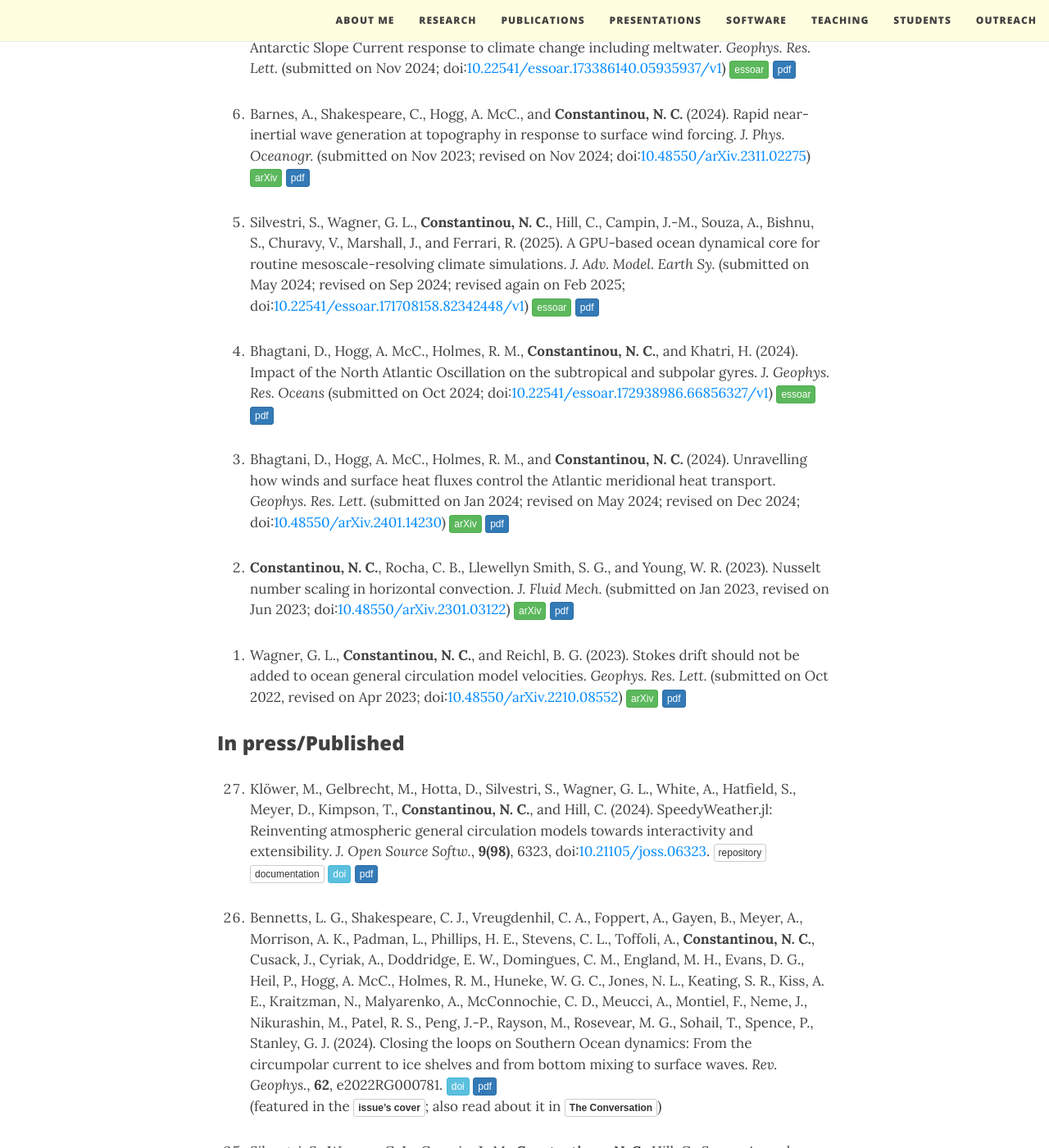
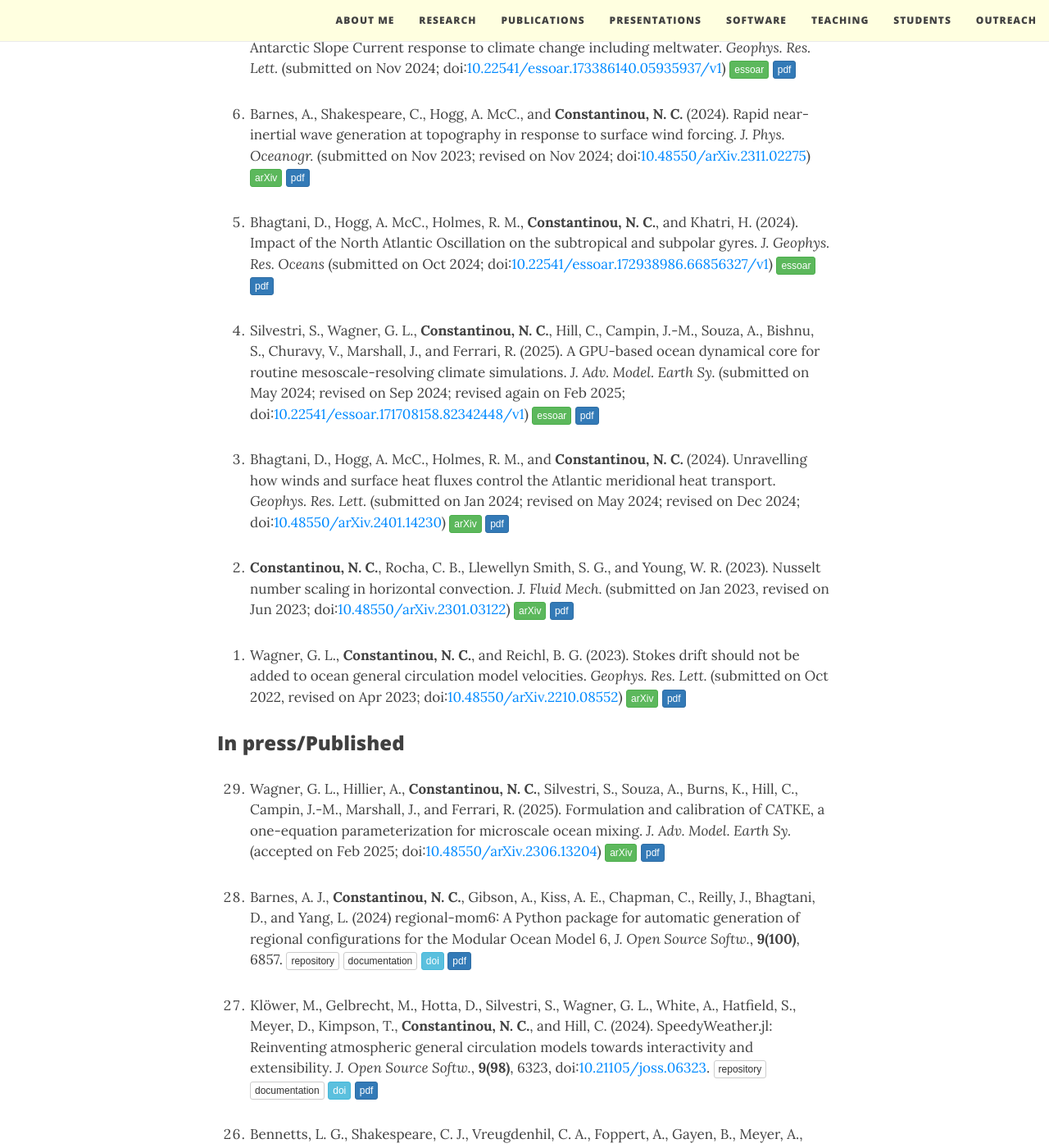
Before and after one commit to navidcy/navidcy.github.io, a Jekyll site: the page built from publications.md, in a window 1280 px wide and 1400 px high, scrolled down 548 px. Shown: the whole window at 82% size. Built offline with Jekyll 4.4.1, drawn with Linux system fonts in a browser that asks for light colours; nearby versions of some CDN libraries; comment, search, counter and statistics services are not loaded.

Commit message:
put back missing papers!

```diff
--- a/publications.md
+++ b/publications.md
@@ -24,9 +24,11 @@
 
 0. Barnes, A., Shakespeare, C., Hogg, A. McC., and **Constantinou, N. C.** (2024). Rapid near-inertial wave generation at topography in response to surface wind forcing. _J. Phys. Oceanogr._ (submitted on Nov 2023; revised on Nov 2024; doi:[10.48550/arXiv.2311.02275](https://doi.org/10.48550/arXiv.2311.02275)) [<span class="btn btn-success btn-xs{{end}}" style="font-family:sans-serif;">arXiv</span>][arXiv:2311.02275]{:target="_blank"} [<span class="btn btn-primary btn-xs{{end}}" style="font-family:sans-serif;">pdf</span>][topographic-NIWs]
 
-0. Silvestri, S., Wagner, G. L., **Constantinou, N. C.**, Hill, C., Campin, J.-M., Souza, A., Bishnu, S., Churavy, V., Marshall, J., and Ferrari, R. (2025). A GPU-based ocean dynamical core for routine mesoscale-resolving climate simulations. _J. Adv. Model. Earth Sy._ (submitted on May 2024; revised on Sep 2024; revised again on Feb 2025; doi:[10.22541/essoar.171708158.82342448/v1](https://doi.org/10.22541/essoar.171708158.82342448/v1){:target="_blank"}) [<span class="btn btn-success btn-xs{{end}}" style="font-family:sans-serif;">essoar</span>](https://doi.org/10.22541/essoar.171708158.82342448/v1){:target="_blank"} [<span class="btn btn-primary btn-xs{{end}}" style="font-family:sans-serif;">pdf</span>][mesoscale-gpu-dycore]
 
 0. Bhagtani, D., Hogg, A. McC., Holmes, R. M., **Constantinou, N. C.**, and Khatri, H. (2024). Impact of the North Atlantic Oscillation on the subtropical and subpolar gyres. _J. Geophys. Res. Oceans_ (submitted on Oct 2024; doi:[10.22541/essoar.172938986.66856327/v1](https://doi.org/10.22541/essoar.172938986.66856327/v1){:target="_blank"}) [<span class="btn btn-success btn-xs{{end}}" style="font-family:sans-serif;">essoar</span>](https://doi.org/10.22541/essoar.172938986.66856327/v1){:target="_blank"} [<span class="btn btn-primary btn-xs{{end}}" style="font-family:sans-serif;">pdf</span>][gyres-NAO]
+
+
+0. Silvestri, S., Wagner, G. L., **Constantinou, N. C.**, Hill, C., Campin, J.-M., Souza, A., Bishnu, S., Churavy, V., Marshall, J., and Ferrari, R. (2025). A GPU-based ocean dynamical core for routine mesoscale-resolving climate simulations. _J. Adv. Model. Earth Sy._ (submitted on May 2024; revised on Sep 2024; revised again on Feb 2025; doi:[10.22541/essoar.171708158.82342448/v1](https://doi.org/10.22541/essoar.171708158.82342448/v1){:target="_blank"}) [<span class="btn btn-success btn-xs{{end}}" style="font-family:sans-serif;">essoar</span>](https://doi.org/10.22541/essoar.171708158.82342448/v1){:target="_blank"} [<span class="btn btn-primary btn-xs{{end}}" style="font-family:sans-serif;">pdf</span>][mesoscale-gpu-dycore]
 
 
 0. Bhagtani, D., Hogg, A. McC., Holmes, R. M., and **Constantinou, N. C.** (2024). Unravelling how winds and surface heat fluxes control the Atlantic meridional heat transport. _Geophys. Res. Lett._ (submitted on Jan 2024; revised on May 2024; revised on Dec 2024; doi:[10.48550/arXiv.2401.14230](https://doi.org/10.48550/arXiv.2401.14230)) [<span class="btn btn-success btn-xs{{end}}" style="font-family:sans-serif;">arXiv</span>][arXiv:2401.14230]{:target="_blank"} [<span class="btn btn-primary btn-xs{{end}}" style="font-family:sans-serif;">pdf</span>][atlanticMHT]
@@ -40,6 +42,12 @@
 
 
 ### In press/Published
+
+
+0. Wagner, G. L., Hillier, A., **Constantinou, N. C.**, Silvestri, S., Souza, A., Burns, K., Hill, C., Campin, J.-M., Marshall, J., and Ferrari, R. (2025). Formulation and calibration of CATKE, a one-equation parameterization for microscale ocean mixing. _J. Adv. Model. Earth Sy._ (accepted on Feb 2025; doi:[10.48550/arXiv.2306.13204](https://doi.org/10.48550/arXiv.2306.13204){:target="_blank"}) [<span class="btn btn-success btn-xs{{end}}" style="font-family:sans-serif;">arXiv</span>][arXiv:2306.13204]{:target="_blank"} [<span class="btn btn-primary btn-xs{{end}}" style="font-family:sans-serif;">pdf</span>][catke-physics]
+
+
+0. Barnes, A. J., **Constantinou, N. C.**, Gibson, A., Kiss, A. E., Chapman, C., Reilly, J., Bhagtani, D., and Yang, L. (2024) regional-mom6: A Python package for automatic generation of regional configurations for the Modular Ocean Model 6, _J. Open Source Softw._, **9(100)**, 6857. [<span class="btn btn-default btn-xs{{end}}" style="font-family:sans-serif;">repository</span>][regional-mom6-repo]{:target="_blank"} [<span class="btn btn-default btn-xs{{end}}" style="font-family:sans-serif;">documentation</span>][regional-mom6-docs]{:target="_blank"} [<span class="btn btn-info btn-xs{{end}}" style="font-family:sans-serif;">doi</span>][regional-mom6-doi]{:target="_blank"} [<span class="btn btn-primary btn-xs{{end}}" style="font-family:sans-serif;">pdf</span>][regional-mom6] <span align="right" class='altmetric-embed' data-badge-type="2" data-condensed="true" data-hide-less-than="2" data-doi="10.21105/joss.06857"></span><br/>
 
 
 0. Klöwer, M., Gelbrecht, M., Hotta, D., Silvestri, S., Wagner, G. L., White, A., Hatfield, S., Meyer, D., Kimpson, T., **Constantinou, N. C.**, and Hill, C. (2024). SpeedyWeather.jl: Reinventing atmospheric general circulation models towards interactivity and extensibility.  _J. Open Source Softw._, **9(98)**, 6323, doi:[10.21105/joss.06323](https://doi.org/10.21105/joss.06323). [<span class="btn btn-default btn-xs{{end}}" style="font-family:sans-serif;">repository</span>][SpeedyWeather-repo]{:target="_blank"} [<span class="btn btn-default btn-xs{{end}}" style="font-family:sans-serif;">documentation</span>][SpeedyWeather-docs]{:target="_blank"} [<span class="btn btn-info btn-xs{{end}}" style="font-family:sans-serif;">doi</span>][speedyweather-doi]{:target="_blank"} [<span class="btn btn-primary btn-xs{{end}}" style="font-family:sans-serif;">pdf</span>][speedyweather] <span align="right" class='altmetric-embed' data-badge-type="2" data-condensed="true" data-hide-less-than="2" data-doi="10.21105/joss.06323"></span><br/>
```
